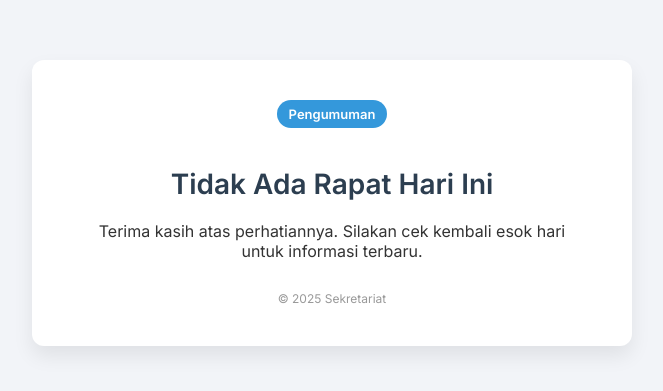
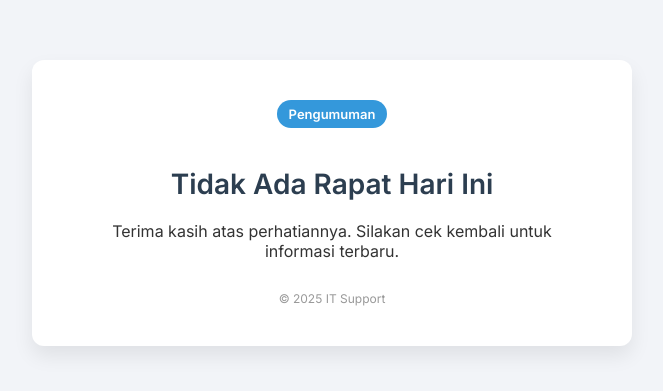
Before and after one commit to fajarainda/pengumuman_rapatmdn, a plain HTML site: page index.html in a window 1280 px wide. Shown: the part 197-588 px from the top of the page, without its empty margins (308-971 px from the left). Drawn offline with Linux system fonts and the light colour scheme.

Commit message:
index.html

```diff
--- a/index.html
+++ b/index.html
@@ -67,8 +67,8 @@
   <div class="container">
     <div class="badge">Pengumuman</div>
     <h1>Tidak Ada Rapat Hari Ini</h1>
-    <p>Terima kasih atas perhatiannya. Silakan cek kembali esok hari untuk informasi terbaru.</p>
-    <footer>&copy; 2025 Sekretariat</footer>
+    <p>Terima kasih atas perhatiannya. Silakan cek kembali untuk informasi terbaru.</p>
+    <footer>&copy; 2025 IT Support</footer>
   </div>
 </body>
 </html>
```
